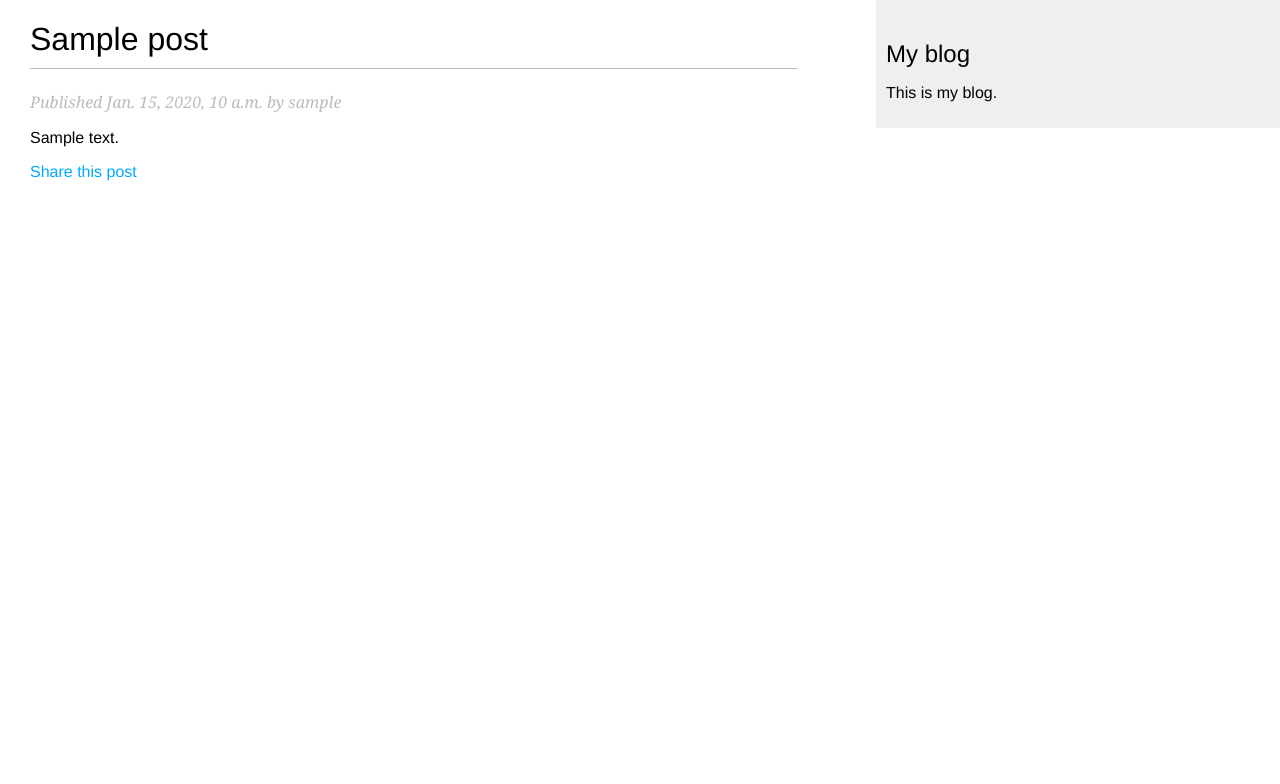
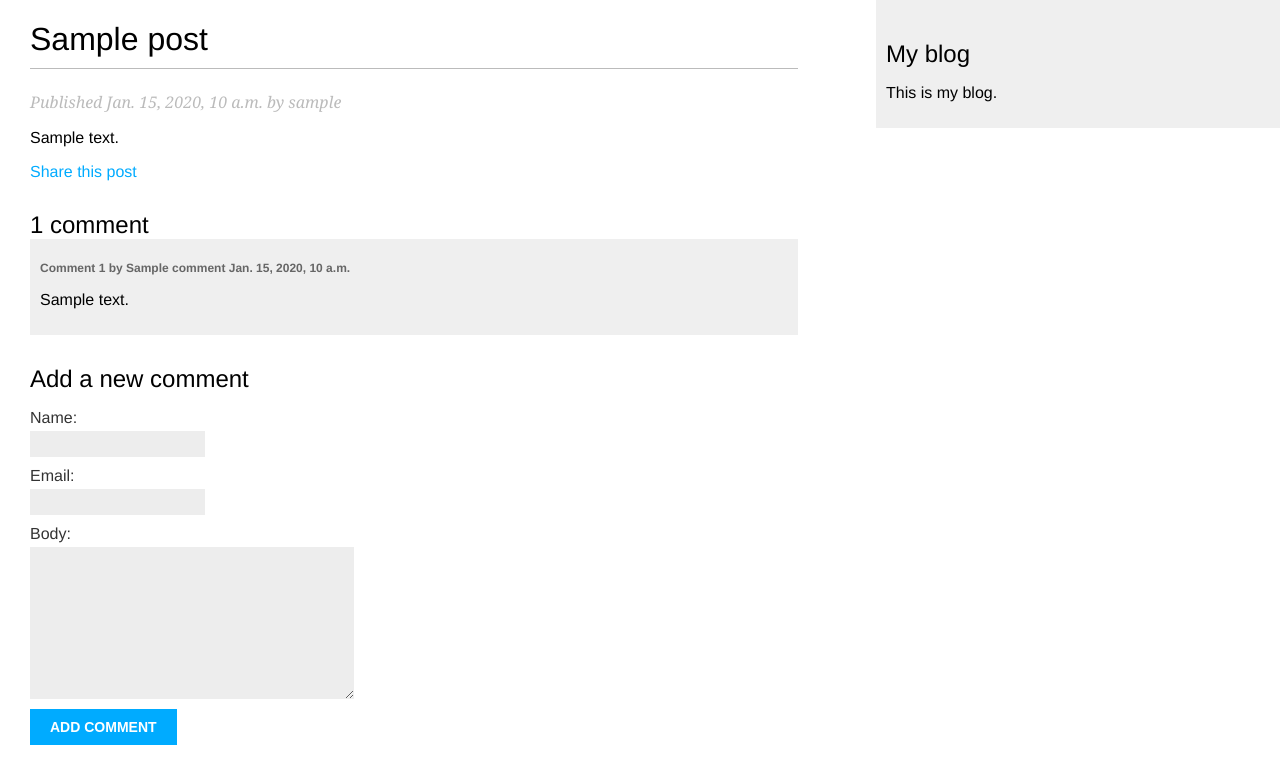
Before and after one commit to arturexp/PythonLearn, a Django app: a page that uses Django/blog/mysite/blog/templates/blog/post/detail.html in a window 1280 px wide. Shown: the top 784 px of the page. Run offline with Django 4.2, Linux system fonts and the light colour scheme; tables that the repository leaves empty hold one stand-in row (values such as "Sample post").

Commit message:
comment system  for posts

```diff
--- a/Django/blog/mysite/blog/forms.py
+++ b/Django/blog/mysite/blog/forms.py
@@ -1,4 +1,5 @@
 from django import forms
+from .models import Comment
 
 
 class EmailPostForm(forms.Form):
@@ -6,3 +7,9 @@ class EmailPostForm(forms.Form):
     email = forms.EmailField()
     to = forms.EmailField()
     comments = forms.CharField(required=False, widget=forms.Textarea)
+
+
+class CommentForm(forms.ModelForm):
+    class Meta:
+        model = Comment
+        fields = ['name', 'email', 'body']
--- a/Django/blog/mysite/blog/models.py
+++ b/Django/blog/mysite/blog/models.py
@@ -42,3 +42,22 @@ class Post(models.Model):
                                                  self.publish.month,
                                                  self.publish.day,
                                                  self.slug])
+
+
+class Comment(models.Model):
+    post = models.ForeignKey(Post,
+                             on_delete=models.CASCADE,
+                             related_name='comments')
+    name = models.CharField(max_length=80)
+    email = models.EmailField()
+    body = models.TextField()
+    created = models.DateTimeField(auto_now_add=True)
+    updated = models.DateTimeField(auto_now=True)
+    active = models.BooleanField(default=True)
+
+    class Meta:
+        ordering = ['created']
+        indexes = [models.Index(fields=['created'])]
+
+    def __str__(self):
+        return f'Comment by {self.name} on {self.post}'
--- a/Django/blog/mysite/blog/templates/blog/post/detail.html
+++ b/Django/blog/mysite/blog/templates/blog/post/detail.html
@@ -13,4 +13,23 @@
 <p>
   <a href='{% url "blog:post_share" post.id %}'>Share this post</a>
 </p>
+{% with comments.count as total_comments %}
+<h2>
+  {{ total_comments }} comment{{ total_comments|pluralize }}
+</h2>
+{% endwith %}
+{% for comment in comments %}
+<div class="comment">
+  <p class="info">
+    Comment {{ forloop.counter }} by {{ comment.name }}
+    {{ comment.created }}
+  </p>
+  {{ comment.body|linebreaks }}
+</div>
+{% empty %}
+<p>
+  There are no comments.
+</p>
+{% endfor %}
+{% include "blog/post/includes/comment_form.html" %}
 {% endblock %}
--- /dev/null
+++ b/Django/blog/mysite/blog/templates/blog/post/includes/comment_form.html
@@ -0,0 +1,8 @@
+<h2>Add a new comment</h2>
+<form action='{% url "blog:post_comment" post.id %}' method="post">
+  {{ form.as_p }}
+  {% csrf_token %}
+  <p>
+    <input type="submit" value="Add comment">
+  </p>
+</form>
--- a/Django/blog/mysite/blog/urls.py
+++ b/Django/blog/mysite/blog/urls.py
@@ -10,4 +10,5 @@ urlpatterns = [
     path('<int:year>/<int:month>/<int:day>/<slug:post>/',
          views.post_detail, name='post_detail'),
     path('<int:post_id>/share/', views.post_share, name='post_share'),
+    path('<int:post_id>/comment/', views.post_comment, name='post_comment'),
 ]
--- a/Django/blog/mysite/blog/views.py
+++ b/Django/blog/mysite/blog/views.py
@@ -1,9 +1,10 @@
 from django.shortcuts import render, get_object_or_404
-from .models import Post
+from .models import Post, Comment
 from django.core.paginator import Paginator, EmptyPage, PageNotAnInteger
 from django.views.generic import ListView
-from .forms import EmailPostForm
+from .forms import EmailPostForm, CommentForm
 from django.core.mail import send_mail
+from django.views.decorators.http import require_POST
 # Create your views here.
 
 
@@ -59,4 +60,29 @@ def post_detail(request, year, month, day, post):
                              publish__year=year,
                              publish__month=month,
                              publish__day=day)
-    return render(request, 'blog/post/detail.html', {'post': post})
+    # list of active comments for this post
+    comments = post.comments.filter(active=True)
+    # form for users to comment
+    form = CommentForm()
+    return render(request,
+                  'blog/post/detail.html',
+                  {'post': post,
+                   'comments': comments,
+                   'form': form})
+
+
+@require_POST
+def post_comment(request, post_id):
+    post = get_object_or_404(Post, id=post_id, status=Post.Status.PUBLISHED)
+    comment = None
+    form = CommentForm(data=request.POST)
+    if form.is_valid():
+        # Create a comment object without saving it to the db
+        comment = form.save(commit=False)
+        # Assign the post to the comment
+        comment.post = post
+        # Save the comment to the db
+        comment.save()
+    return render(request,
+                  'blog/post/comment.html',
+                  {'post': post, 'form': form, 'comment': comment})
```
Also changed, not shown: Django/blog/mysite/blog/admin.py (+8 -1 lines), Django/blog/mysite/blog/templates/blog/post/comment.html (added, +14 -0 lines), Django/blog/mysite/blog/migrations/0003_comment_comment_blog_commen_created_0e6ed4_idx.py (added).
